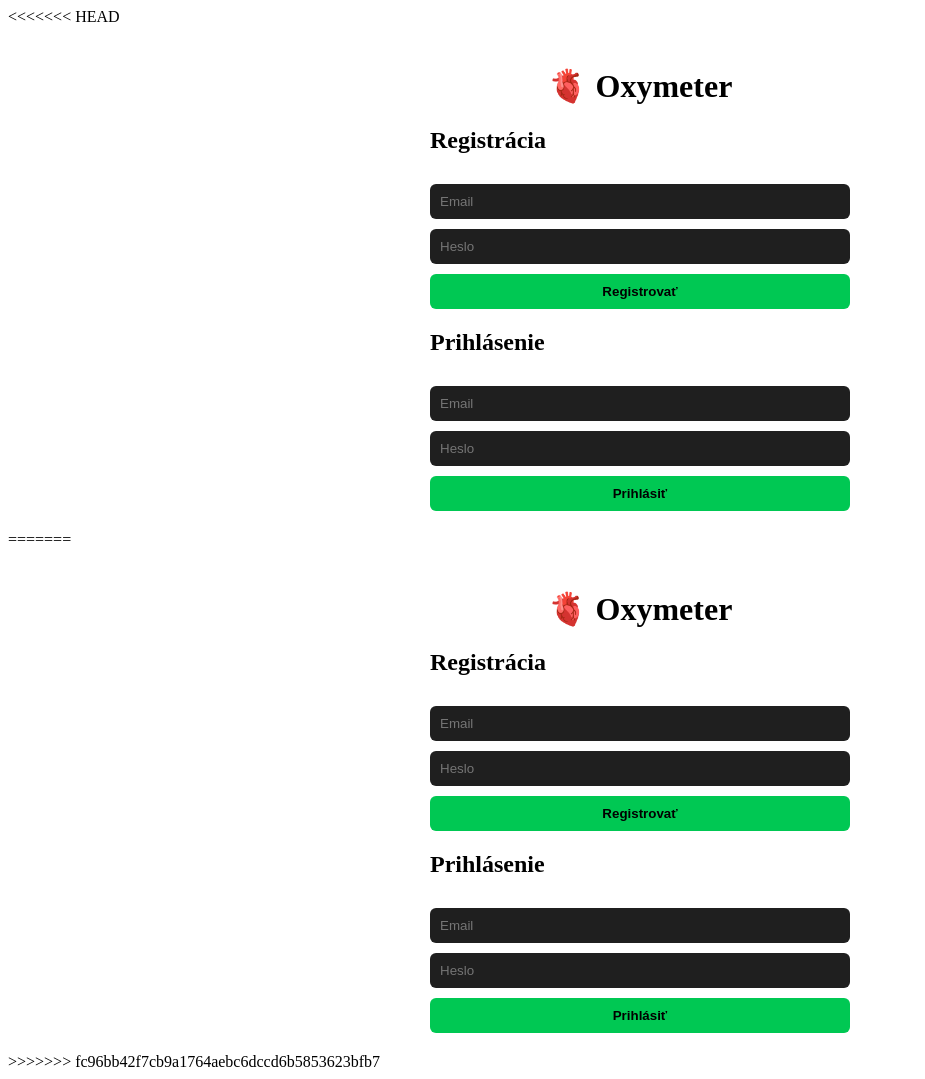
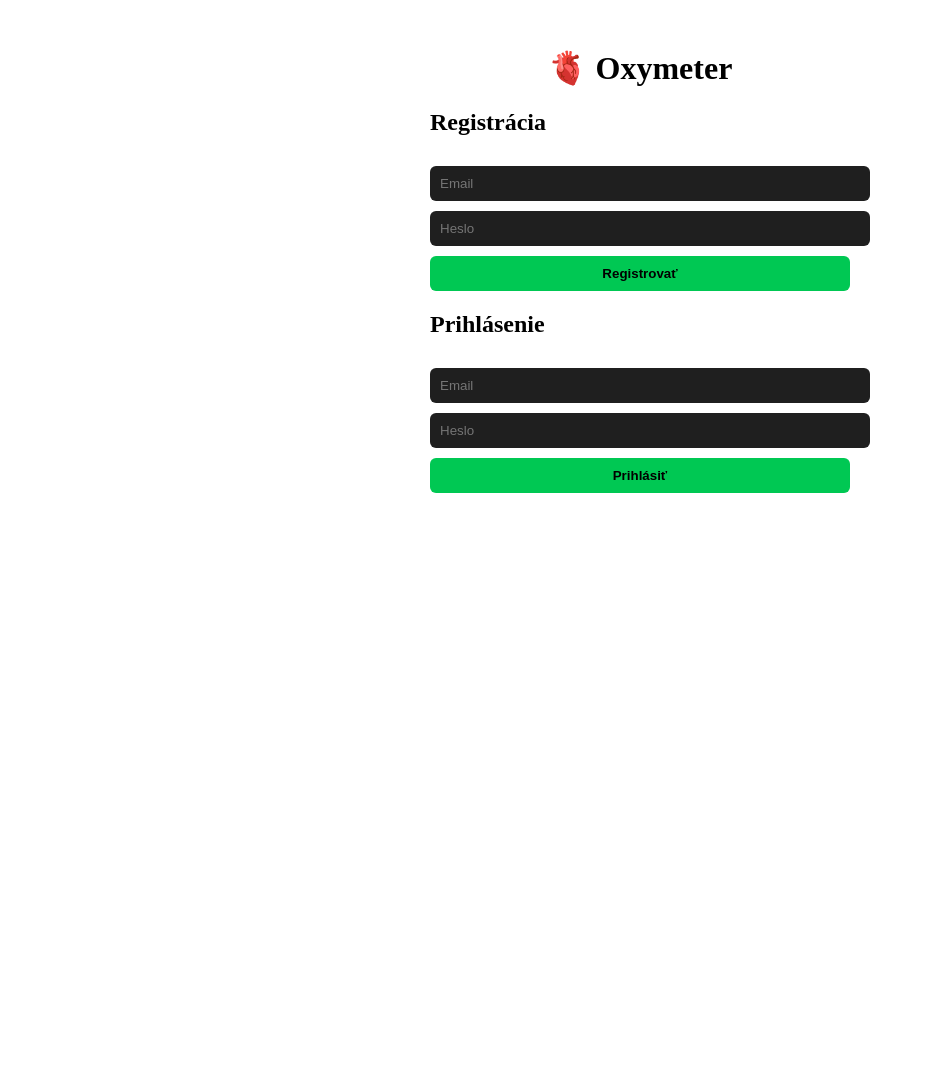
Before and after one commit to Juraj420/oxymeter-server, a website: page public/index.html in a window 1280 px wide. Shown: the whole page, without its empty margins (0-925 px from the left). After the commit the page ends 800 px from the top, so only its background shows below. Drawn offline with Linux system fonts and the light colour scheme.

Commit message:
Update index.html

```diff
--- a/public/index.html
+++ b/public/index.html
@@ -1,4 +1,3 @@
-<<<<<<< HEAD
 <!DOCTYPE html>
 <html lang="sk">
 <head>
@@ -35,41 +34,3 @@
 <script src="app.js"></script>
 </body>
 </html>
-=======
-<!DOCTYPE html>
-<html lang="sk">
-<head>
-  <meta charset="UTF-8">
-  <title>Oxymeter Dashboard</title>
-  <link rel="stylesheet" href="style.css">
-</head>
-<body>
-
-<div class="container">
-
-  <h1>🫀 Oxymeter</h1>
-
-  <div id="auth">
-    <h2>Registrácia</h2>
-    <input type="email" id="regEmail" placeholder="Email">
-    <input type="password" id="regPass" placeholder="Heslo">
-    <button id="registerBtn">Registrovať</button>
-
-    <h2>Prihlásenie</h2>
-    <input type="email" id="loginEmail" placeholder="Email">
-    <input type="password" id="loginPass" placeholder="Heslo">
-    <button id="loginBtn">Prihlásiť</button>
-  </div>
-
-  <div id="dashboard" style="display:none;">
-    <p>Prihlásený ako: <b id="userEmail"></b></p>
-    <button id="loadDataBtn">Načítať merania</button>
-    <div id="output"></div>
-  </div>
-
-</div>
-
-<script src="app.js"></script>
-</body>
-</html>
->>>>>>> fc96bb42f7cb9a1764aebc6dccd6b5853623bfb7
```
